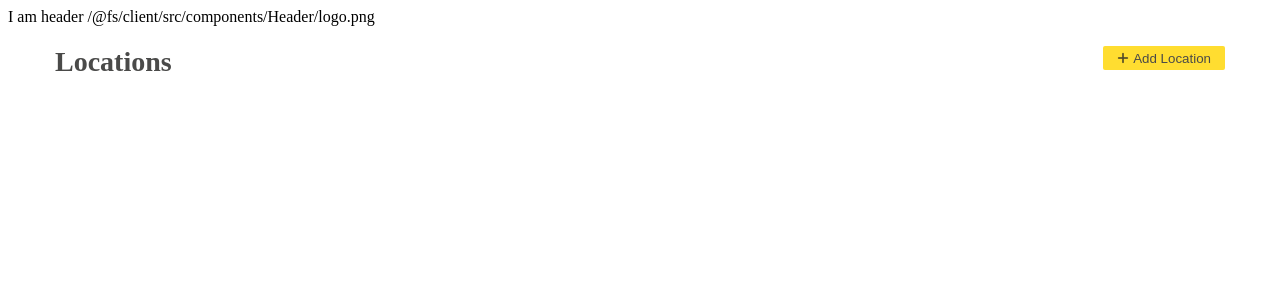
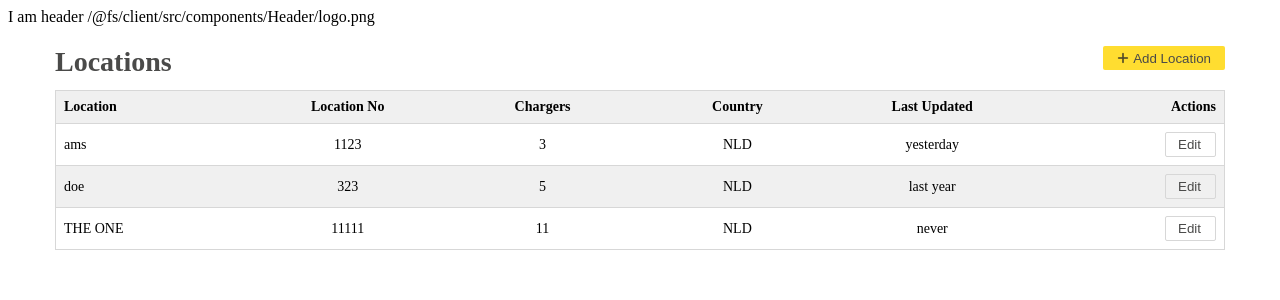
Before and after one commit to arssly/fastned_assesment, a React (Create React App) app in the folder client/: page / in a window 1280 px wide. Shown: the top 300 px of the page. Built offline with nearby package versions, Linux system fonts and the light colour scheme.

Commit message:
Final touches on location list

```diff
--- a/client/src/components/Button/button.scss
+++ b/client/src/components/Button/button.scss
@@ -17,7 +17,7 @@
 
   &.outline {
     background-color: transparent;
-    border: spacing.$s-1 solid colors.$gray;
+    border: spacing.$s-0 solid colors.$light-border-color;
   }
 
   &:disabled {
--- a/client/src/components/Table/table.scss
+++ b/client/src/components/Table/table.scss
@@ -6,7 +6,7 @@
   border-radius: spacing.$s-2;
   width: 100%;
   font-size: texts.$small-font-size;
-  text-align: left;
+  text-align: center;
   border-collapse: collapse;
   table-layout: fixed;
 
@@ -26,4 +26,14 @@
     text-overflow: ellipsis;
     white-space: nowrap;
   }
+
+  tr td:first-child, tr th:first-child {
+    text-align: left;
+    direction: ltr;
+  }
+
+  tr td:last-child, tr th:last-child {
+    text-align: right;
+    direction: rtl;
+  }
 }
--- a/client/src/components/index.ts
+++ b/client/src/components/index.ts
@@ -4,3 +4,4 @@ export * from "./Button";
 export * from "./Heading";
 export * from "./Container";
 export * from "./Table";
+export * from "./DataTable";
--- a/client/src/pages/LocationList/LocationList.tsx
+++ b/client/src/pages/LocationList/LocationList.tsx
@@ -1,28 +1,62 @@
 import { FC } from "react";
-import {
-  AddIcon,
-  Heading,
-  HeadingTypes,
-  Button,
-  ButtonTheme,
-} from "@components";
+import { Button, ButtonTheme, DataTable } from "@components";
+import { Intro } from "./intro";
 
 import "./locationList.scss";
 
 export const LocationList: FC = () => {
+  const data = [
+    {
+      id: 1,
+      name: "ams",
+      location: 1123,
+      chargers: 3,
+      lastUpdated: "yesterday",
+      country: "NLD",
+    },
+    {
+      id: 2,
+      name: "doe",
+      location: 323,
+      chargers: 5,
+      lastUpdated: "last year",
+      country: "NLD",
+    },
+    {
+      id: 3,
+      name: "THE ONE",
+      location: 11111,
+      chargers: 11,
+      lastUpdated: "never",
+      country: "NLD",
+    },
+  ];
+
+  const convertedData = data.map((d) => {
+    return [
+      d.name,
+      d.location,
+      d.chargers,
+      d.country,
+      d.lastUpdated,
+      <Button theme={ButtonTheme.OUTLINE} title="Edit" key={`edit-${d.id}`} />,
+    ];
+  });
+
   return (
     <div className="location-list">
-      <div className="location-header">
-        <Heading type={HeadingTypes.h1}>Locations</Heading>
-        <Button
-          theme={ButtonTheme.PRIMARY}
-          title="Add Location"
-          icon={<AddIcon />}
-          onClick={() => {
-            console.log("change location");
-          }}
-        />
-      </div>
+      <Intro />
+      <DataTable
+        headers={[
+          "Location",
+          "Location No",
+          "Chargers",
+          "Country",
+          "Last Updated",
+          "Actions",
+        ]}
+        data={convertedData}
+      />
     </div>
   );
 };
--- /dev/null
+++ b/client/src/pages/LocationList/intro.tsx
@@ -0,0 +1,24 @@
+import { FC } from "react";
+import {
+  AddIcon,
+  Heading,
+  HeadingTypes,
+  Button,
+  ButtonTheme,
+} from "@components";
+
+export const Intro: FC = () => {
+  return (
+    <div className="location-header">
+      <Heading type={HeadingTypes.h1}>Locations</Heading>
+      <Button
+        theme={ButtonTheme.PRIMARY}
+        title="Add Location"
+        icon={<AddIcon />}
+        onClick={() => {
+          console.log("change location");
+        }}
+      />
+    </div>
+  );
+};
--- a/client/src/pages/LocationList/locationList.scss
+++ b/client/src/pages/LocationList/locationList.scss
@@ -1,7 +1,6 @@
 .location-list {
-  font-weight: bold;
-
   .location-header {
+    font-weight: bold;
     display: flex;
     align-items: center;
     justify-content: space-between;
```
